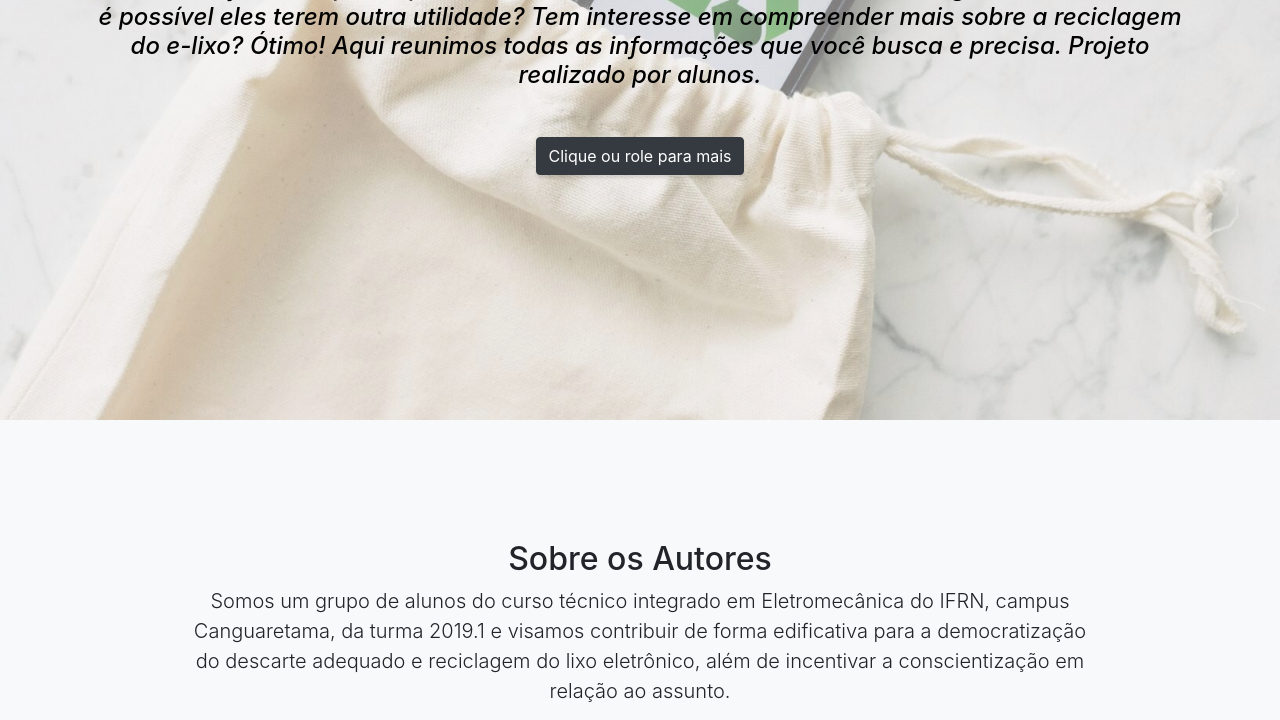
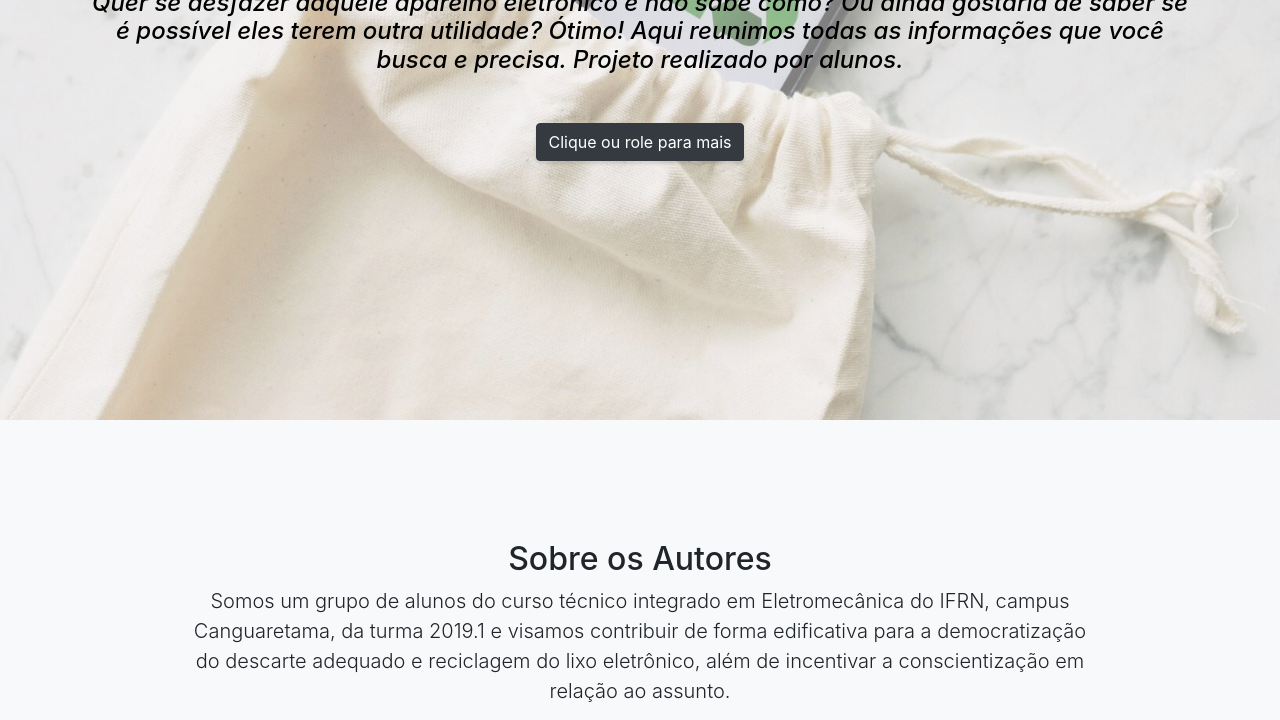
Before and after one commit to eletrodescarte/eletrodescarte.github.io, a website with bundled scripts: page index.html in a window 1280 px wide. Shown: the part 380-1100 px from the top of the page. Built offline with nearby package versions, Linux system fonts and the light colour scheme.

Commit message:
Update index.html

```diff
--- a/index.html
+++ b/index.html
@@ -87,7 +87,7 @@
     <div class="container text-center my-auto">
       <h1 style="color: black; " class="mb-1">Eletro Descarte</h1>
       <h4 style="color: black;" class="mb-5">
-        <em>Quer se desfazer daquele aparelho eletrônico e não sabe como? Ou ainda gostaria de saber se é possível eles terem outra utilidade? Tem interesse em compreender mais sobre a reciclagem do e-lixo? Ótimo! Aqui reunimos todas as informações que você busca e precisa.
+        <em>Quer se desfazer daquele aparelho eletrônico e não sabe como? Ou ainda gostaria de saber se é possível eles terem outra utilidade? Ótimo! Aqui reunimos todas as informações que você busca e precisa.
 Projeto realizado por alunos.</em>
       </h4>
       <a class="btn btn-dark btn-xl js-scroll-trigger" href="#about">Clique ou role para mais</a>
```
